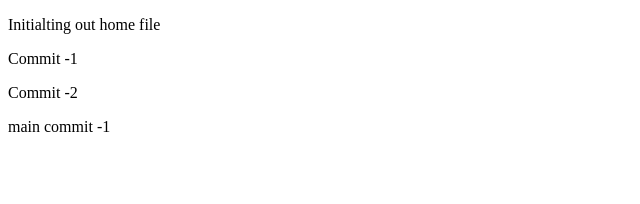
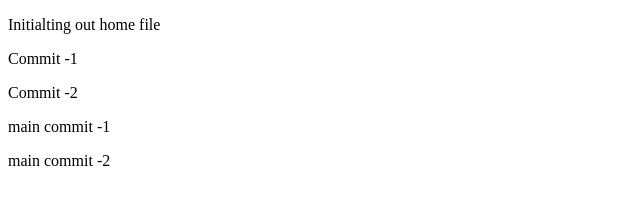
Before and after one commit to VAIBHAVCES/git-revisit, a plain HTML site: page home.html in a window 1280 px wide. Shown: the whole page, without its empty margins (0-640 px from the left). Drawn offline with Linux system fonts and the light colour scheme.

Commit message:
commit-2 for main

```diff
--- a/home.html
+++ b/home.html
@@ -14,6 +14,7 @@
         </div>
         <div class="main">
             <p>main commit -1 </p>
+            <p>main commit -2 </p>
         </div>
 
 </body>
```
